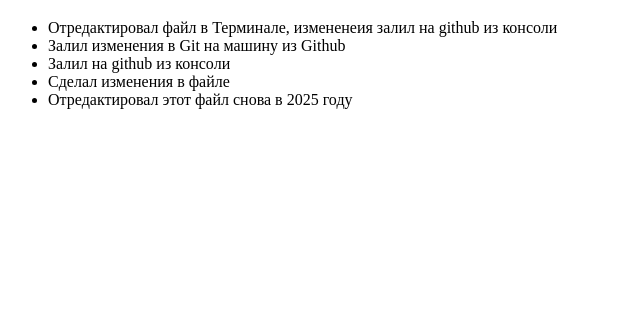
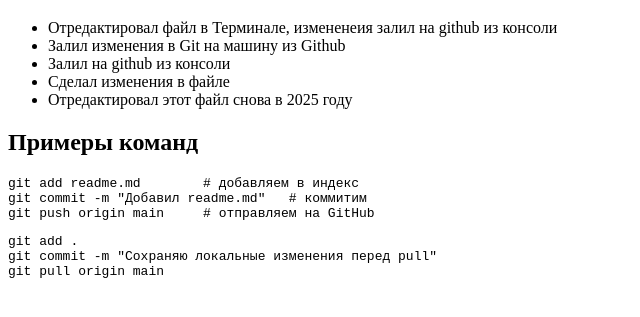
Before and after one commit to Maslenko/first-git, a plain HTML site: page index.html in a window 1280 px wide. Shown: the part 61-378 px from the top of the page, without its empty margins (0-640 px from the left). Drawn offline with Linux system fonts and the light colour scheme.

Commit message:
Update index.html

```diff
--- a/index.html
+++ b/index.html
@@ -6,6 +6,7 @@
 </head>
 <body>
 <h1>Я сделал это?</h1>
+
 <ul>
    <li>Отредактировал файл в Терминале, измененеия залил на github из консоли</li>
    <li>Залил изменения в Git на машину из Github</li>
@@ -13,5 +14,18 @@
    <li>Сделал изменения в файле</li>
    <li>Отредактировал этот файл снова в 2025 году</li>
 </ul>
+
+<h2>Примеры команд</h2>
+
+<pre>
+git add readme.md        # добавляем в индекс
+git commit -m "Добавил readme.md"   # коммитим
+git push origin main     # отправляем на GitHub
+</pre>
+
+<pre>git add .
+git commit -m "Сохраняю локальные изменения перед pull"
+git pull origin main
+</pre>
 </body>
 </html>
```
Lines whose indentation alone changed are shown as unchanged.
